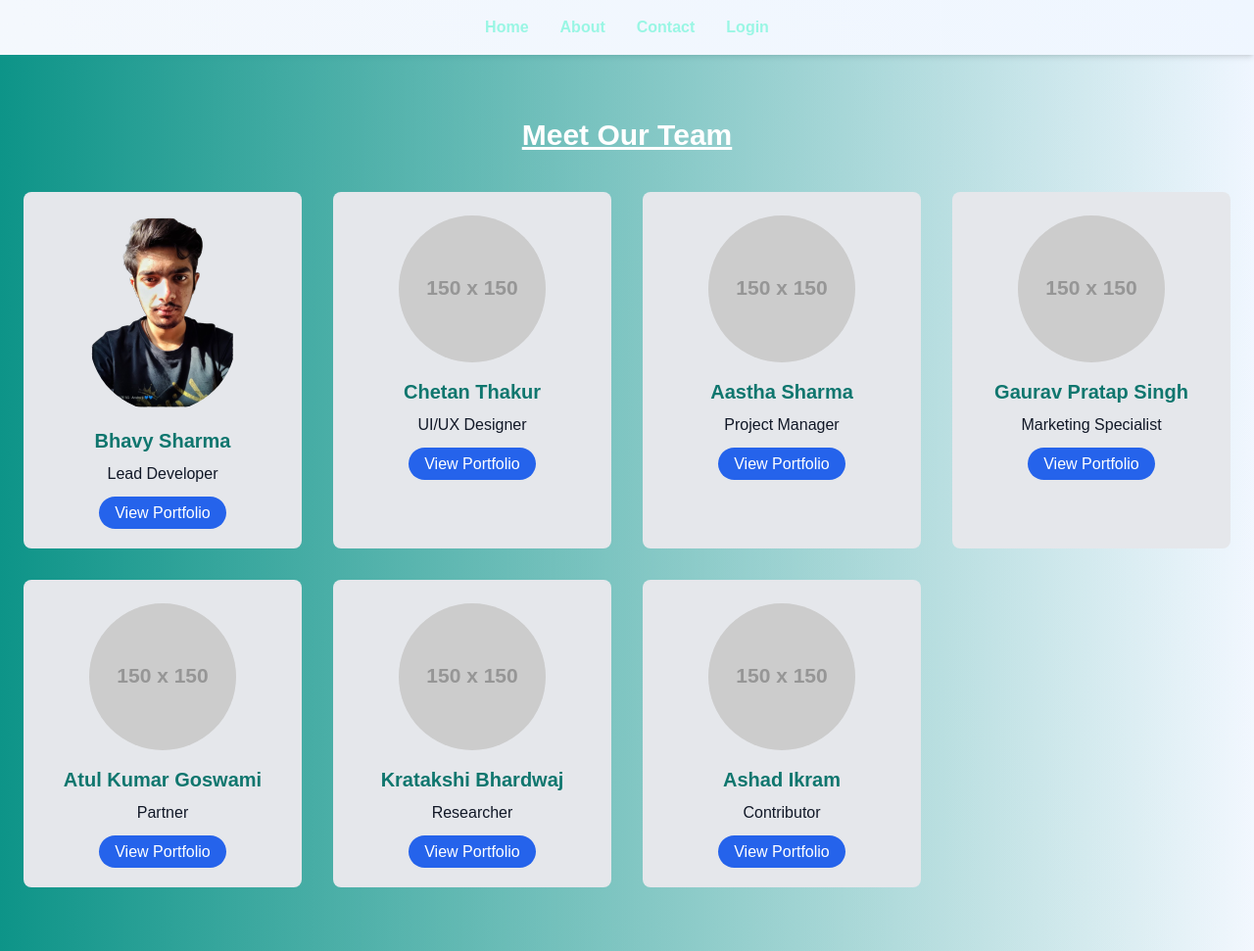
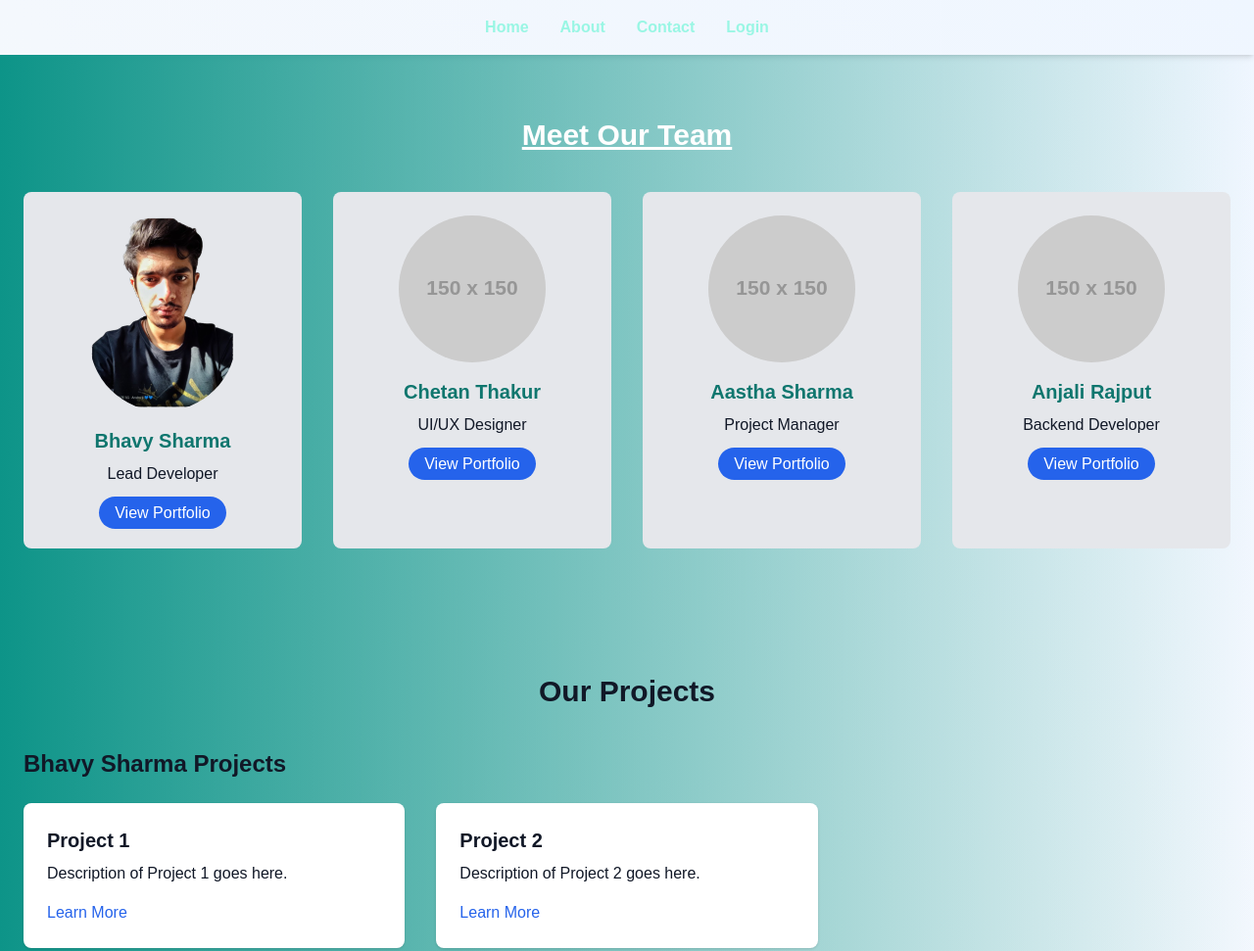
Before and after one commit to bhavy-sharma/VedaVerse, a plain HTML site: page about.html in a window 1280 px wide. Shown: the top 971 px of the page at 98% size. Drawn offline with nearby package versions, Linux system fonts and the light colour scheme; placeholder pictures from the web are drawn by us; a web font is replaced by a local one.

Commit message:
Updating About Page

```diff
--- a/about.html
+++ b/about.html
@@ -115,34 +115,34 @@
                 <!-- Team Member 4 -->
                 <div class="bg-gray-200 rounded-lg p-6 text-center fade-in">
                     <img src="https://via.placeholder.com/150" alt="Team Member 4" class="w-35 h-35 rounded-full mx-auto mb-4">
-                    <h3 class="text-xl font-semibold mb-2 text-teal-700">Gaurav Pratap Singh</h3>
-                    <p class="mb-4">Marketing Specialist</p>
+                    <h3 class="text-xl font-semibold mb-2 text-teal-700">Anjali Rajput</h3>
+                    <p class="mb-4">Backend Developer</p>
                     <a href="#" class="bg-blue-600 hover:bg-blue-700 text-white px-4 py-2 rounded-full">View Portfolio</a>
                 </div>
 
                 <!-- Team Member 5 -->
-                <div class="bg-gray-200 rounded-lg p-6 text-center fade-in">
+                <!-- <div class="bg-gray-200 rounded-lg p-6 text-center fade-in">
                     <img src="https://via.placeholder.com/150" alt="Team Member 5" class="w-35 h-35 rounded-full mx-auto mb-4">
                     <h3 class="text-xl font-semibold mb-2 text-teal-700">Atul Kumar Goswami</h3>
                     <p class="mb-4">Partner</p>
                     <a href="#" class="bg-blue-600 hover:bg-blue-700 text-white px-4 py-2 rounded-full">View Portfolio</a>
-                </div>
+                </div> -->
 
                 <!-- Team Member 6 -->
-                <div class="bg-gray-200 rounded-lg p-6 text-center fade-in">
+                <!-- <div class="bg-gray-200 rounded-lg p-6 text-center fade-in">
                     <img src="https://via.placeholder.com/150" alt="Team Member 6" class="w-35 h-35 rounded-full mx-auto mb-4">
                     <h3 class="text-xl font-semibold mb-2 text-teal-700">Kratakshi Bhardwaj</h3>
                     <p class="mb-4">Researcher</p>
                     <a href="#" class="bg-blue-600 hover:bg-blue-700 text-white px-4 py-2 rounded-full">View Portfolio</a>
-                </div>
+                </div> -->
 
                 <!-- Team Member 7 -->
-                <div class="bg-gray-200 rounded-lg p-6 text-center fade-in">
+                <!-- <div class="bg-gray-200 rounded-lg p-6 text-center fade-in">
                     <img src="https://via.placeholder.com/150" alt="Team Member 7" class="w-35 h-35 rounded-full mx-auto mb-4">
                     <h3 class="text-xl font-semibold mb-2 text-teal-700">Ashad Ikram</h3>
                     <p class="mb-4">Contributor</p>
                     <a href="#" class="bg-blue-600 hover:bg-blue-700 text-white px-4 py-2 rounded-full">View Portfolio</a>
-                </div>
+                </div> -->
 
             </div>
         </div>
```
